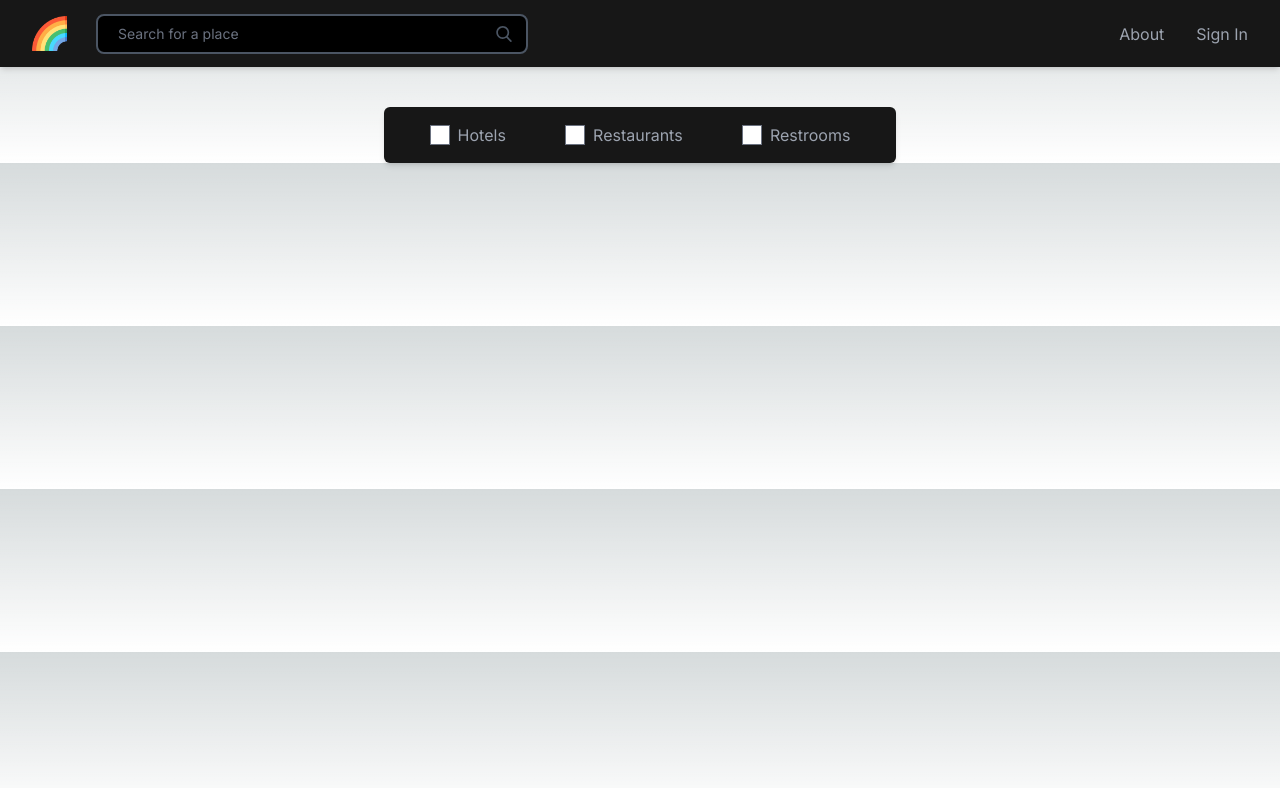
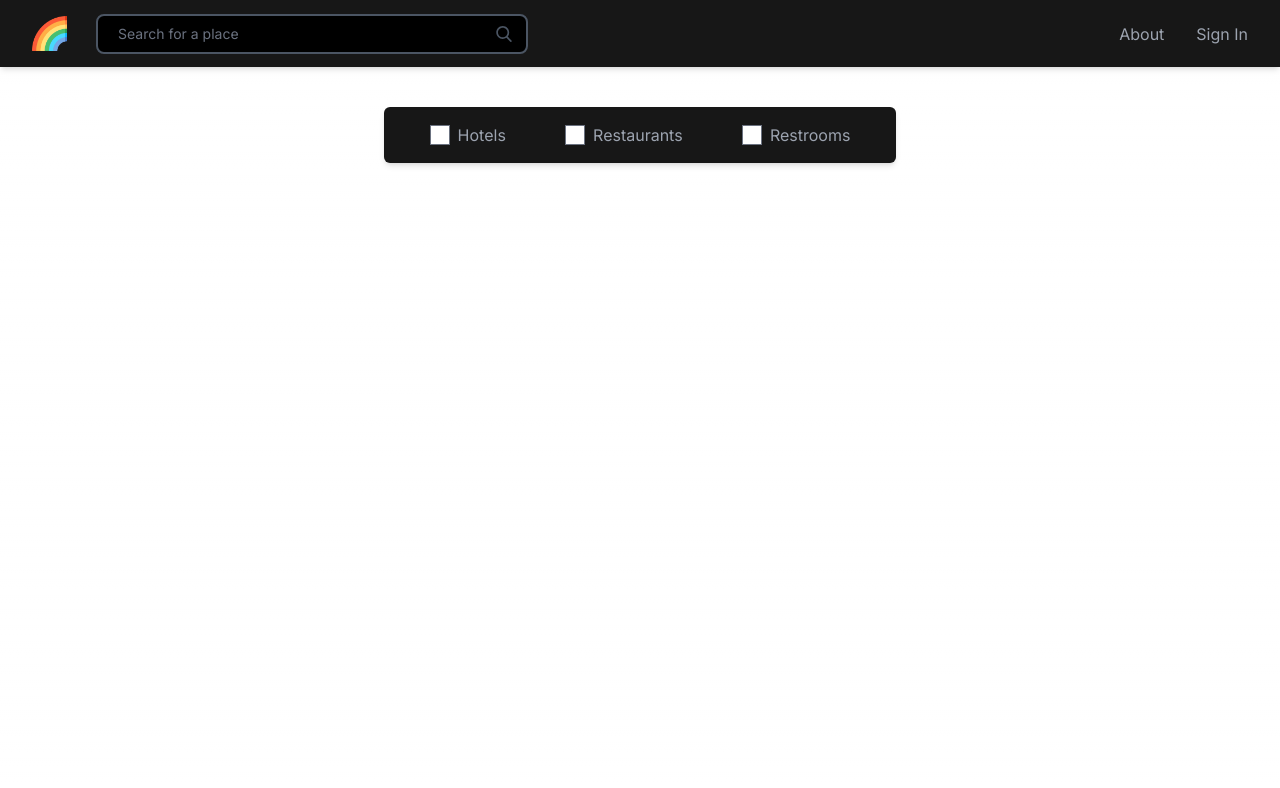
Before and after one commit to OpenPathApp/open-path, a Next.js app: page / in a window 1280 px wide. Shown: the top 788 px of the page. Built offline with nearby package versions, Linux system fonts and the light colour scheme.

Commit message:
fix background

```diff
--- a/package.json
+++ b/package.json
@@ -9,14 +9,17 @@
     "lint": "next lint"
   },
   "dependencies": {
+    "@react-google-maps/api": "^2.18.1",
     "@tailwindcss/forms": "^0.5.3",
     "autoprefixer": "10.4.14",
     "eslint": "8.40.0",
     "eslint-config-next": "13.4.2",
+    "google-map-react": "^2.2.0",
     "next": "13.4.2",
     "postcss": "8.4.23",
     "react": "18.2.0",
     "react-dom": "18.2.0",
-    "tailwindcss": "3.3.2"
+    "tailwindcss": "3.3.2",
+    "use-places-autocomplete": "^4.0.0"
   }
 }
--- a/src/app/globals.css
+++ b/src/app/globals.css
@@ -4,7 +4,7 @@
 
 :root {
   --foreground-rgb: 0, 0, 0;
-  --background-start-rgb: 214, 219, 220;
+  --background-start-rgb: 255, 255, 255;
   --background-end-rgb: 255, 255, 255;
 }
 
```
Also changed, not shown: 1 other file (tests, documents, lock files or other folders).
